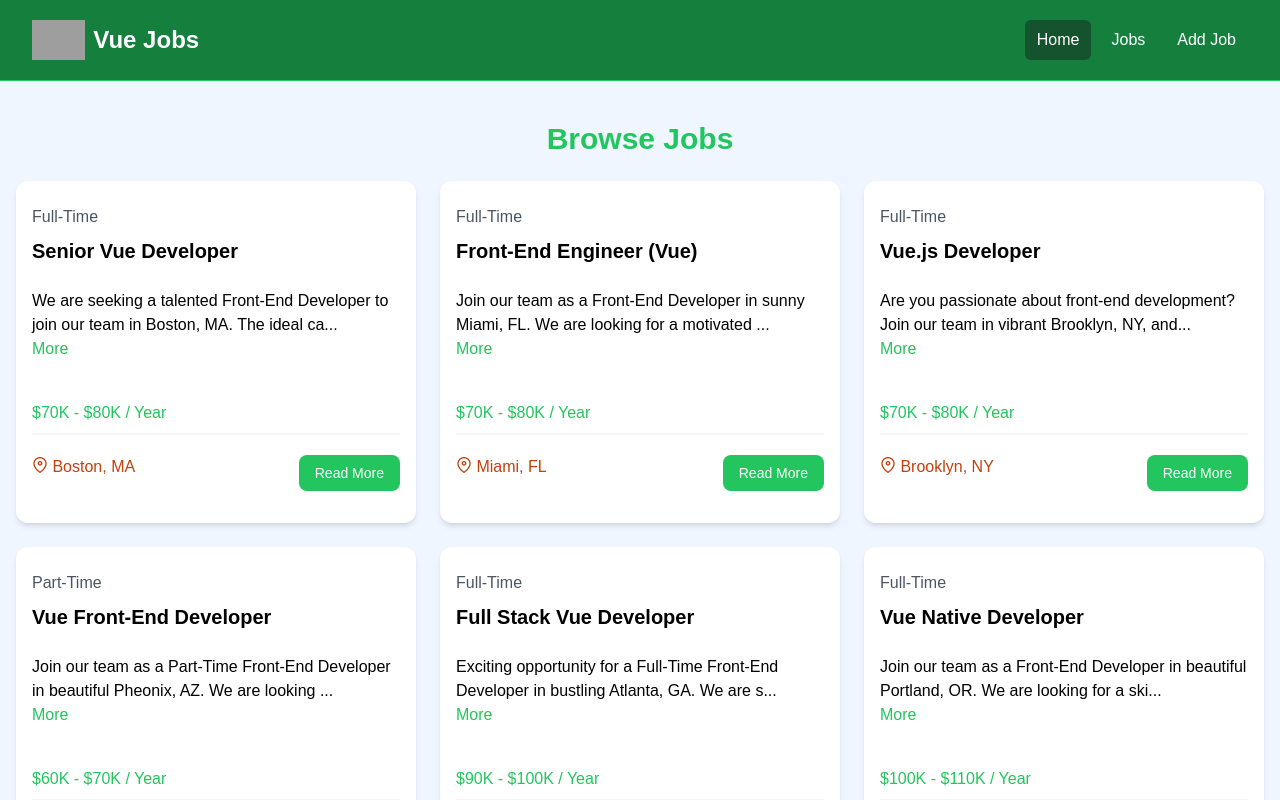
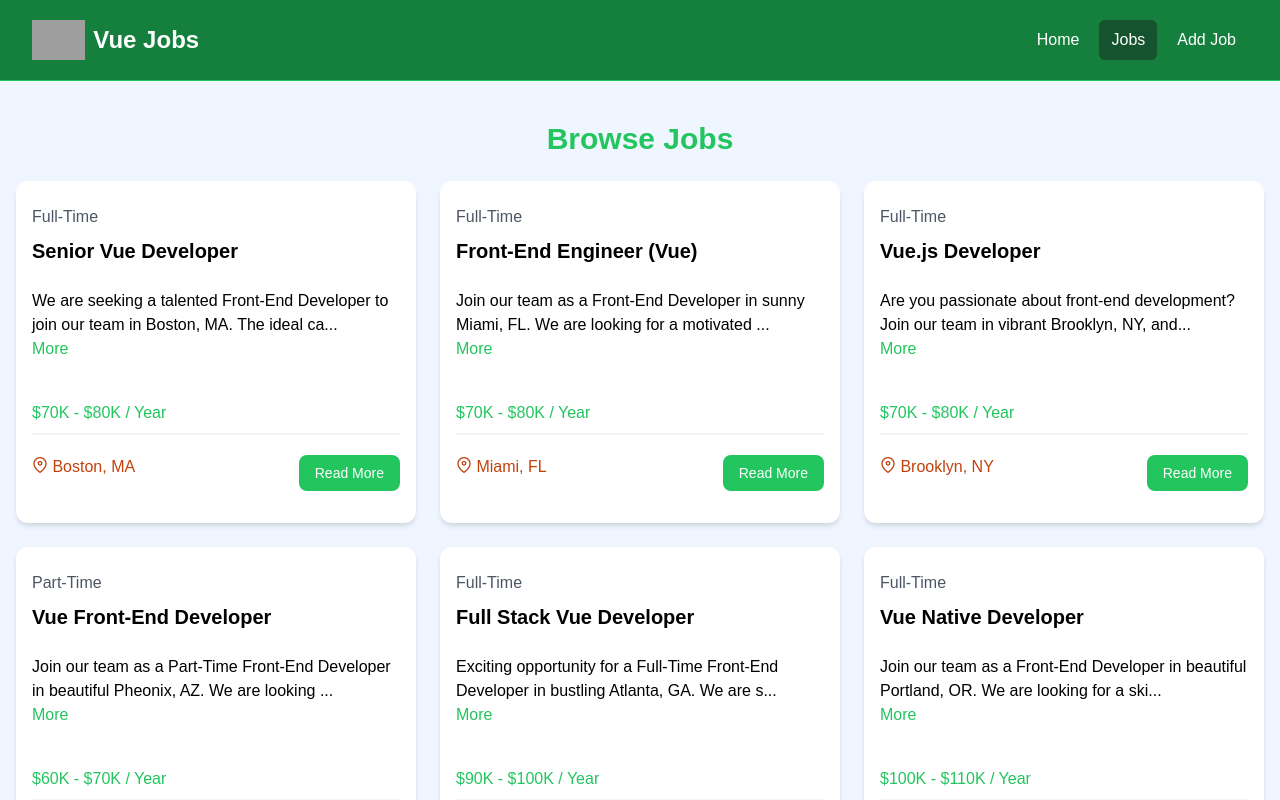
Before and after one commit to mohdaizat34/vue-job-listing, a Vue app: page /jobs in a window 1280 px wide. Shown: the top 800 px of the page. Built offline with nearby package versions, Linux system fonts and the light colour scheme; grey boxes are pictures that could not be loaded.

Commit message:
added routerpath for active navbar

```diff
--- a/src/components/JobListing.vue
+++ b/src/components/JobListing.vue
@@ -1,5 +1,6 @@
 <script setup>
 import { defineProps, ref, computed } from "vue";
+import { RouterLink } from "vue-router";
 
 const props = defineProps({
   job: {
@@ -51,12 +52,12 @@ const truncatedDescription = computed(() => {
           <i class="pi pi-map-marker text-orange-700"></i>
           {{ job.location }}
         </div>
-        <a
-          :href="'/job/' + job.id"
+        <RouterLink
+          :to="'/job/' + job.id"
           class="h-[36px] bg-green-500 hover:bg-green-600 text-white px-4 py-2 rounded-lg text-center text-sm"
         >
           Read More
-        </a>
+        </RouterLink>
       </div>
     </div>
   </div>
--- a/src/components/JobListings.vue
+++ b/src/components/JobListings.vue
@@ -1,6 +1,7 @@
 <script setup>
 import jobData from "@/jobs.json";
 import JobListing from "./JobListing.vue";
+import { RouterLink } from "vue-router";
 import { ref, defineProps } from "vue";
 
 defineProps({
@@ -31,10 +32,10 @@ const jobs = ref(jobData);
   </section>
 
   <section v-if="showButton" class="m-auto max-w-lg my-10 px-6">
-    <a
-      href="/jobs"
+    <RouterLink
+      to="/jobs"
       class="block bg-black text-white text-center py-4 px-6 rounded-xl hover:bg-gray-700"
-      >View All Jobs</a
+      >View All Jobs</RouterLink
     >
   </section>
 </template>
--- a/src/components/Navbar.vue
+++ b/src/components/Navbar.vue
@@ -1,6 +1,11 @@
 <script setup>
 import logo from "@/assets/img/logo.png";
-import { RouterLink } from "vue-router";
+import { RouterLink, useRoute } from "vue-router";
+
+const isActiveLink = (routePath) => {
+  const route = useRoute();
+  return route.path === routePath;
+};
 </script>
 
 <template>
@@ -22,17 +27,41 @@ import { RouterLink } from "vue-router";
             <div class="flex space-x-2">
               <RouterLink
                 to="/"
-                class="text-white bg-green-900 hover:bg-gray-900 hover:text-white rounded-md px-3 py-2"
+                :class="[
+                  isActiveLink('/')
+                    ? 'bg-green-900'
+                    : 'hover:bg-gray-900 hover:text-white',
+                  'text-white',
+                  'px-3',
+                  'py-2',
+                  'rounded-md',
+                ]"
                 >Home</RouterLink
               >
               <RouterLink
                 to="/jobs"
-                class="text-white hover:bg-green-900 hover:text-white rounded-md px-3 py-2"
+                :class="[
+                  isActiveLink('/jobs')
+                    ? 'bg-green-900'
+                    : 'hover:bg-gray-900 hover:text-white',
+                  'text-white',
+                  'px-3',
+                  'py-2',
+                  'rounded-md',
+                ]"
                 >Jobs</RouterLink
               >
               <RouterLink
                 to="/jobs/add"
-                class="text-white hover:bg-green-900 hover:text-white rounded-md px-3 py-2"
+                :class="[
+                  isActiveLink('/jobs/add')
+                    ? 'bg-green-900'
+                    : 'hover:bg-gray-900 hover:text-white',
+                  'text-white',
+                  'px-3',
+                  'py-2',
+                  'rounded-md',
+                ]"
                 >Add Job</RouterLink
               >
             </div>
```
